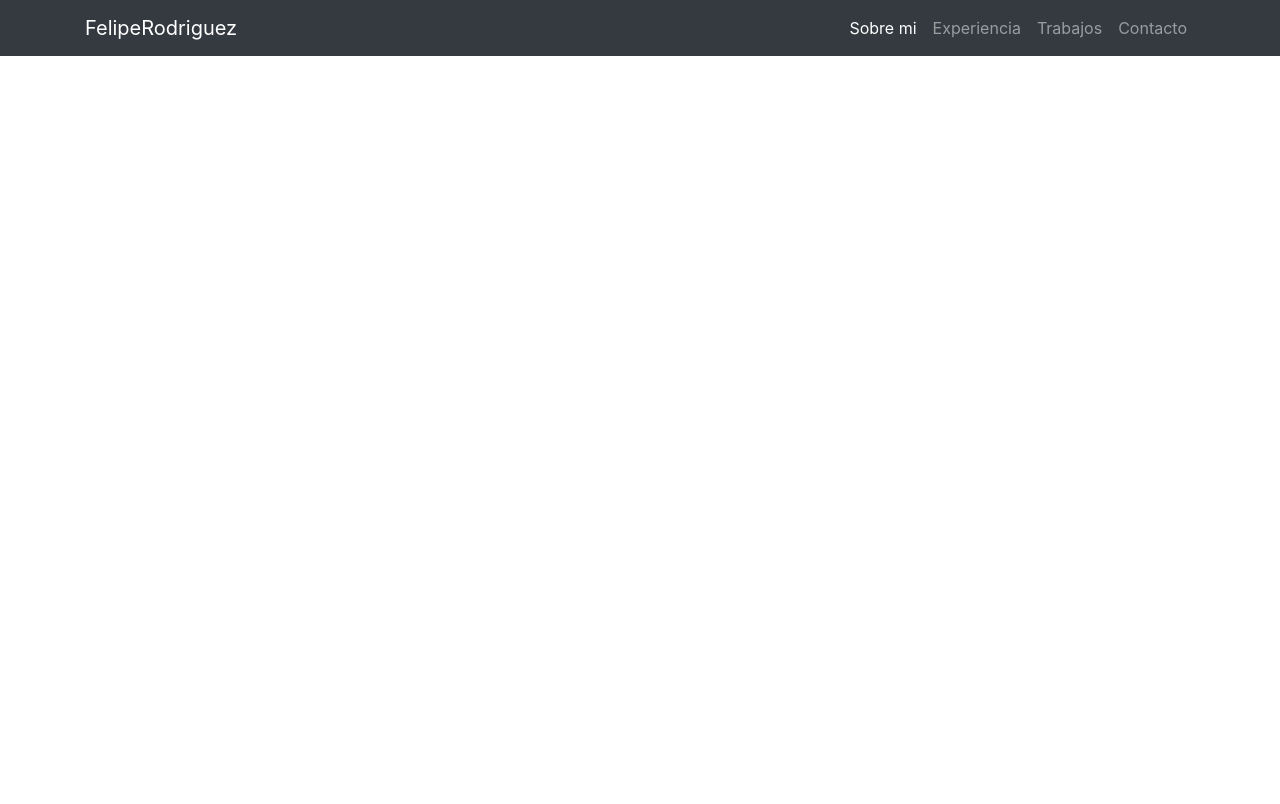
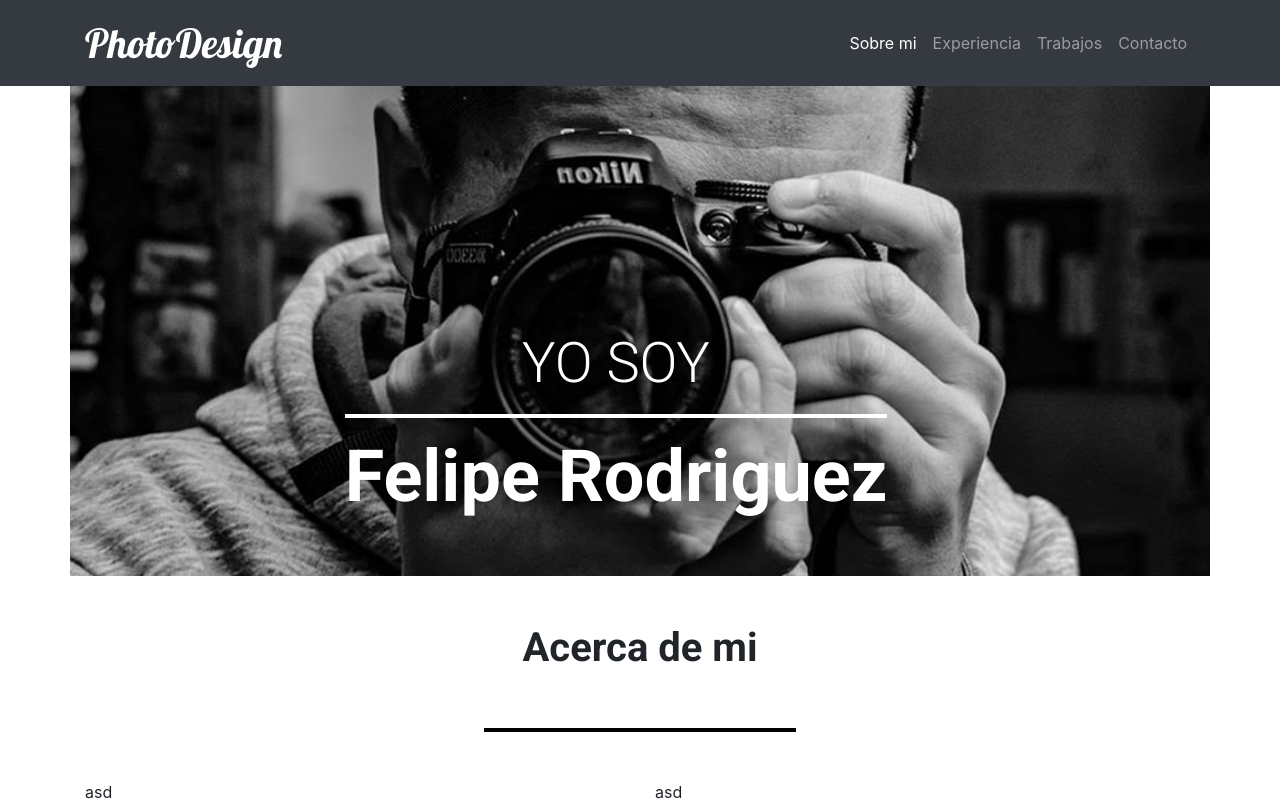
Before and after one commit to felipe12012/portafolio, a plain HTML site: page index.html in a window 1280 px wide. Drawn offline with nearby package versions, Linux system fonts and the light colour scheme.

Commit message:
header terminado y avance de section acerca de mi

```diff
--- a/assets/css/style.css
+++ b/assets/css/style.css
@@ -0,0 +1,35 @@
+/* font-family: 'Lobster', cursive;
+font-family: 'Roboto', sans-serif; */
+h1,h2,h3,h4,h5,p {
+  font-family: "Roboto", sans-serif;
+  /* font-weight: 400; */
+}
+
+header {
+  background-image: url("../img/header.jpg");
+  background-size: cover;
+  height: 45vw;
+}
+
+.logo {
+  font-family: "Lobster", cursive;
+  font-size: 2.5rem;
+}
+
+header hr {
+  border: solid 2px #fff;
+}
+
+h1{
+    font-size: 4.5rem;
+    font-weight: 700;
+    line-height: 1.2;
+}
+h2{
+    font-size: 2.5rem;
+    font-weight: 700;
+}
+
+section hr{
+    border: solid 2px #000;
+}
--- a/index.html
+++ b/index.html
@@ -9,6 +9,9 @@
     <link rel="stylesheet" href="https://stackpath.bootstrapcdn.com/bootstrap/4.5.0/css/bootstrap.min.css"
         integrity="sha384-9aIt2nRpC12Uk9gS9baDl411NQApFmC26EwAOH8WgZl5MYYxFfc+NcPb1dKGj7Sk" crossorigin="anonymous">
 
+    <!-- GOOGLEFONTS -->
+    <link href="https://fonts.googleapis.com/css2?family=Lobster&family=Roboto:wght@300;400;500;700&display=swap"
+        rel="stylesheet">
     <!-- MIS ESTILOS  -->
     <link rel="stylesheet" href="/assets/css/style.css">
     <title>Mi Portafolio</title>
@@ -16,9 +19,9 @@
 
 <body>
     <!-- barra de navegacion  -->
-    <nav class="navbar navbar-expand-lg navbar-dark bg-dark">
+    <nav class="navbar navbar-expand-lg navbar-dark bg-dark fixed-top">
         <div class="container">
-            <a class="navbar-brand" href="#">FelipeRodriguez</a>
+            <a class="navbar-brand logo" href="#">PhotoDesign</a>
             <button class="navbar-toggler" type="button" data-toggle="collapse" data-target="#navbarNav"
                 aria-controls="navbarNav" aria-expanded="false" aria-label="Toggle navigation">
                 <span class="navbar-toggler-icon"></span>
@@ -44,9 +47,31 @@
 
 
     <!-- CABECERA DE PROYECTO  -->
+    <header class="container">
+        <div class="d-flex align-items-end justify-content-center pb-5 h-100">
+            <div class="mr-5 text-white text-center">
+                <h2 class="display-4">YO SOY</h2>
+                <hr>
+                <h1 >Felipe Rodriguez</h1>
 
+            </div>
+        </div>
+    </header>
 
+    <div class="container">
+    <section class="mt-5">
+        <h2 class="text-center">Acerca de mi</h2>
+        <div class="row">
+            <div class="col-12 my-5">
+                <hr class="col-3 m-auto">
+            </div>
+            <div class="col-6">asd</div>
+            <div class="col-6">asd</div>
+        </div>
 
+    </section>
+
+    </div>
 
 
 
```
Also changed, not shown: assets/img/header.jpg (added).
